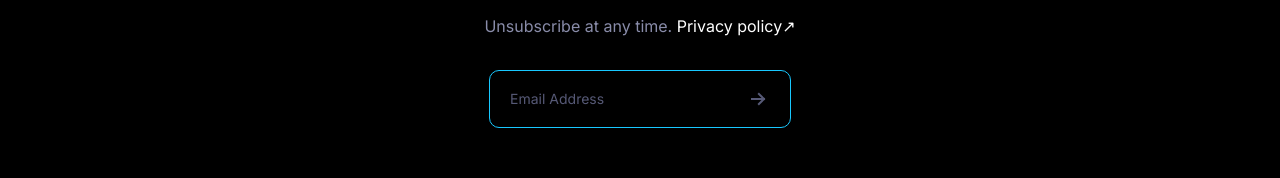
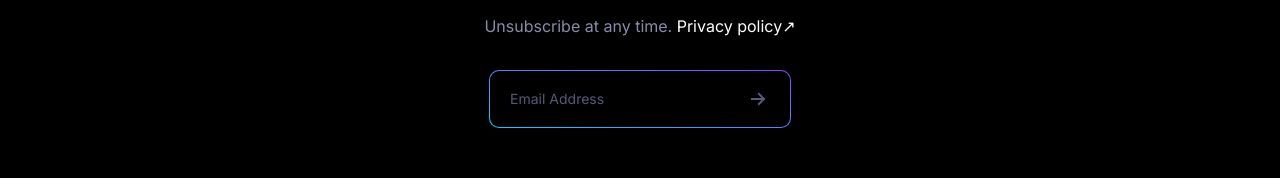
Before and after one commit to spektrx/crypto, a plain HTML site: page index.html in a window 1280 px wide. Shown: the part 2345-2523 px from the top of the page. Drawn offline with nearby package versions, Linux system fonts and the light colour scheme; files whose address does not match are found by name.

Commit message:
+ border gradient

```diff
--- a/static/css/subscribe.css
+++ b/static/css/subscribe.css
@@ -49,7 +49,8 @@
     justify-content: space-between;
     gap: 10px;
     padding: 16px 20px;
-    border: 1px solid #18C8FF;
+    border: 1px solid transparent;
+    background: linear-gradient(#000, #000 0) padding-box, linear-gradient(to right top, #18C8FF, #933FFE) border-box;
     border-radius: 10px;
     width: 97%;
 }
```
